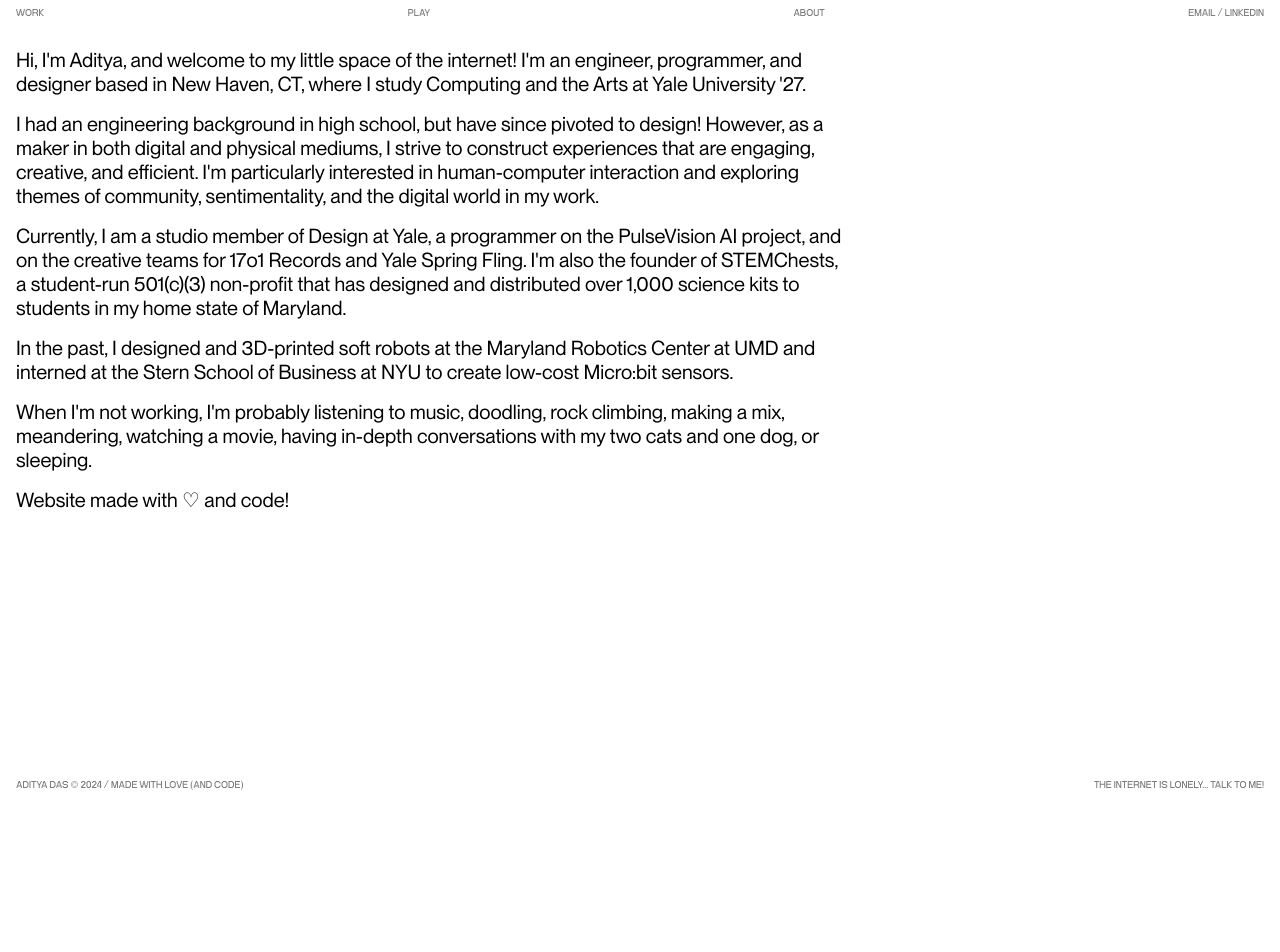
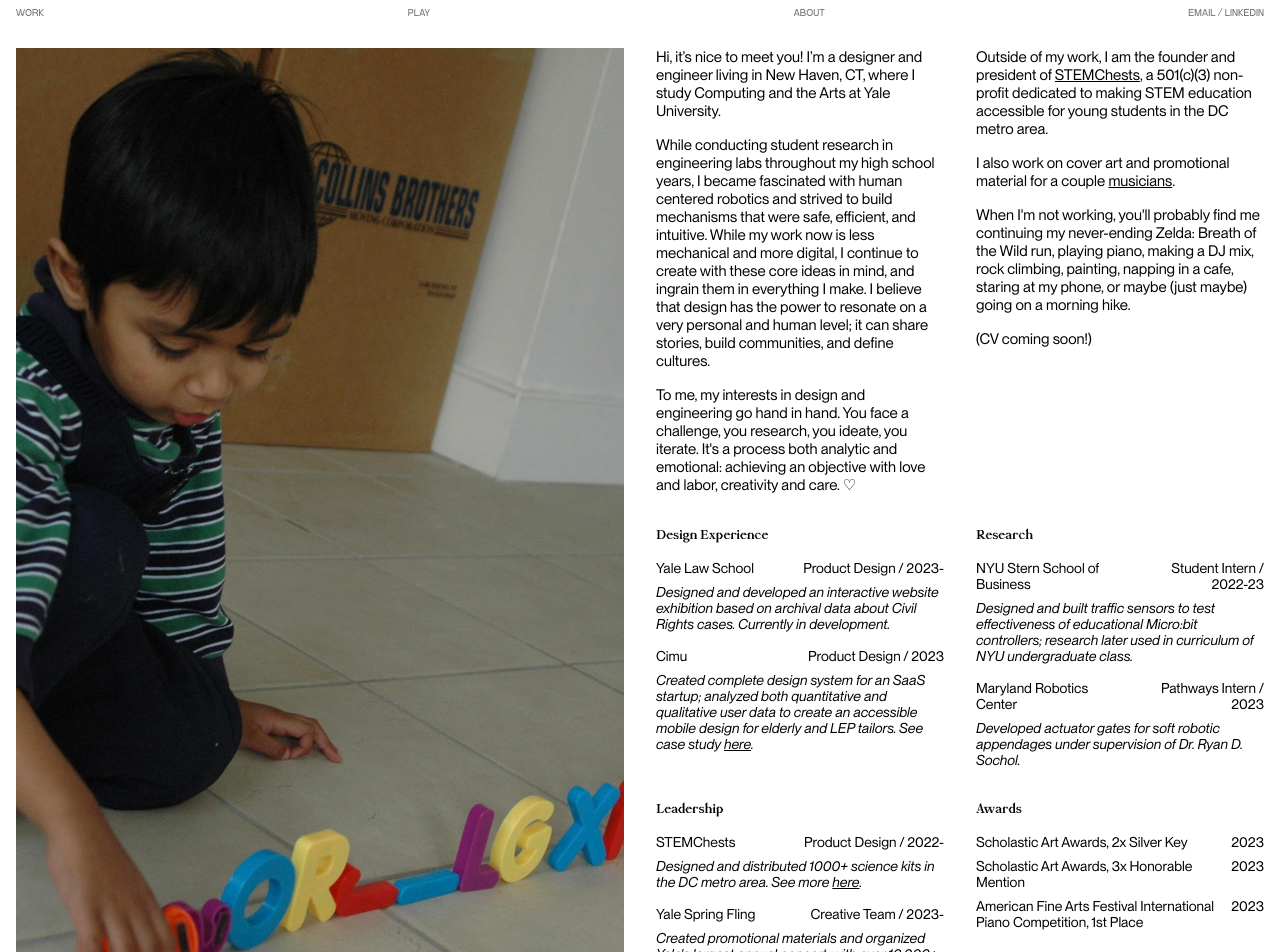
Before and after one commit to chainsawmaiden/aditya-das-portfolio, a Next.js app: page /about in a window 1280 px wide. Shown: the top 952 px of the page. Before the commit the page ends 800 px from the top, so only its background shows below. Built offline with nearby package versions, Linux system fonts and the light colour scheme.

Commit message:
about me

```diff
--- a/app/about/page.tsx
+++ b/app/about/page.tsx
@@ -2,6 +2,12 @@ import Footer from '@/components/footer'
 import NavBar from '@/components/navbar'
 import React from 'react'
 import { Metadata } from 'next'
+import TwoColumn from '@/components/twoColumn';
+import Experience from '@/components/experience';
+import Link from 'next/link';
+import Img from '@/components/img';
+
+import me from '@/public/images/home/me.jpg'
 
 export const metadata: Metadata = {
   title: "Aditya Das | About",
@@ -11,19 +17,80 @@ export default function AboutPage() {
   return (
     <main className="w-full px-4 font-ppneuemontreal text-smnm gap-0 flex flex-col min-h-screen">
       <NavBar />
-      <article className='flex flex-col w-2/3 gap-4 font-ppneuemontreal text-mdnm'>
-      <p>Hi, I'm Aditya, and welcome to my little space of the internet! I'm an engineer, programmer, and designer based in New Haven, CT, where I study Computing and the Arts at Yale University '27.</p>
+      <article className='xl:grid grid-cols-2 gap-8'>
 
-      <p>I had an engineering background in high school, but have since pivoted to design! However, as a maker in both digital and physical mediums, I strive to construct experiences that are engaging, creative, and efficient. I'm particularly interested in human-computer interaction and exploring themes of community, sentimentality, and the digital world in my work.</p>
+        <div className='xl:block hidden'><Img src={me} hfill/></div>
 
-      <p>Currently, I am a studio member of Design at Yale, a programmer on the PulseVision AI project, and on the creative teams for 17o1 Records and Yale Spring Fling. I'm also the founder of STEMChests, a student-run 501(c)(3) non-profit that has designed and distributed over 1,000 science kits to students in my home state of Maryland.</p>
+        <section className='flex flex-col sm:grid grid-cols-2 lg:grid-cols-3 xl:grid-cols-2 gap-8'>
 
-      <p>In the past, I designed and 3D-printed soft robots at the Maryland Robotics Center at UMD and interned at the Stern School of Business at NYU to create low-cost Micro:bit sensors.</p>
+          <section className='flex flex-col gap-4'>
+            <p>Hi, it’s nice to meet you! I’m a designer and engineer living in New Haven, CT, where I study Computing and the Arts at Yale University.</p>
 
-      <p>When I'm not working, I'm probably listening to music, doodling, rock climbing, making a mix, meandering, watching a movie, having in-depth conversations with my two cats and one dog, or sleeping.</p>
+            <p>While conducting student research in engineering labs throughout my high school years, I became fascinated with human centered robotics and strived to build mechanisms that were safe, efficient, and intuitive. While my work now is less mechanical and more digital, I continue to create with these core ideas in mind, and ingrain them in everything I make. I believe that design has the power to resonate on a very personal and human level; it can share stories, build communities, and define cultures.</p>
 
-      <p>Website made with ♡ and code!</p>
+            <p>To me, my interests in design and engineering go hand in hand. You face a challenge, you research, you ideate, you iterate. It's a process both analytic and emotional: achieving an objective with love and labor, creativity and care. ♡</p>
+          </section>
+
+          <section className='flex flex-col gap-4 bg-red'>
+            <p>Outside of my work, I am the founder and president of <Link className='underline' href='https://stemchests.com/'>STEMChests</Link>, a 501(c)(3) non-profit dedicated to making STEM education accessible for young students in the DC metro area.</p>
+
+            <p>I also work on cover art and promotional material for a couple <Link className='underline' href='https://www.instagram.com/p/C42o53fo9Iz/'>musicians</Link>.</p>
+
+            <p>When I'm not working, you'll probably find me continuing my never-ending Zelda: Breath of the Wild run, playing piano, making a DJ mix, rock climbing, painting, napping in a cafe, staring at my phone, or maybe (just maybe) going on a morning hike.</p>
+
+            <p>(CV coming soon!)</p>
+          </section>
+
+          <section className='flex flex-col gap-4 text-sm leading-4'>
+            <h3 className='font-ppmondwest text-sm font-bold leading-[18px]'>Design Experience</h3>
+
+            <Experience title='Yale Law School' year='Product Design / 2023-'>
+            Designed and developed an interactive website exhibition based on archival data about Civil Rights cases. Currently in development.
+            </Experience>
+
+            <Experience title='Cimu' year='Product Design / 2023'>
+            Created complete design system for an SaaS startup; analyzed both quantitative and qualitative user data to create an accessible mobile design for elderly and LEP tailors. See case study <Link className='underline' href='/cimu/casestudy'>here</Link>.
+            </Experience>
+          </section>
+
+          <section className='flex flex-col gap-4 text-sm leading-4'>
+            <h3 className='font-ppmondwest text-sm font-bold leading-[18px]'>Research</h3>
+
+            <Experience title='NYU Stern School of Business' year='Student Intern / 2022-23'>
+              Designed and built traffic sensors to test effectiveness of educational Micro:bit controllers; research later used in curriculum of NYU undergraduate class.
+            </Experience>
+
+            <Experience title='Maryland Robotics Center' year='Pathways Intern / 2023'>
+              Developed actuator gates for soft robotic appendages under supervision of Dr. Ryan D. Sochol.
+            </Experience>
+          </section>
+
+          <section className='flex flex-col gap-4 text-sm leading-4'>
+            <h3 className='font-ppmondwest text-sm font-bold leading-[18px]'>Leadership</h3>
+
+            <Experience title='STEMChests' year='Product Design / 2022-'>
+            Designed and distributed 1000+ science kits in the DC metro area. See more <Link className='underline' href='https://www.stemchests.com'>here</Link>.
+            </Experience>
+
+            <Experience title='Yale Spring Fling' year='Creative Team / 2023-'>
+            Created promotional materials and organized Yale's largest annual concert, with over 10,000+ attendees.
+            </Experience>
+
+            <Experience title='Design at Yale' year='Studio Member / 2023-'>
+            Collaborateds on and managed various projects for Yale's only student-run design studio.
+            </Experience>
+          </section>
+
+          <section className='flex flex-col text-sm leading-4'>
+            <h3 className='font-ppmondwest text-sm font-bold leading-[18px] mb-4'>Awards</h3>
+
+            <Experience title='Scholastic Art Awards, 2x Silver Key' year='2023'></Experience>
+            <Experience title='Scholastic Art Awards, 3x Honorable Mention' year='2023'></Experience>
+            <Experience title='American Fine Arts Festival International Piano Competition, 1st Place' year='2023'></Experience>
+          </section>
+        </section>
       </article>
+
       <Footer />
     </main>
   )
--- a/app/cimu/page.tsx
+++ b/app/cimu/page.tsx
@@ -48,9 +48,8 @@ export default function CimuPage() {
 
         <ButtonSmall href='/cimu/casestudy' text='Read my full case study here' centered></ButtonSmall>
       </Gallery>
-      <DividerLight />
 
-      <ButtonLarge href='/popcorn' text='Next Project'></ButtonLarge>
+      <ButtonLarge href='/popcorn' text='Next Project' caseStudy></ButtonLarge>
     </PortfolioPage>
   )
 }
--- a/app/makemewhole/page.tsx
+++ b/app/makemewhole/page.tsx
@@ -17,7 +17,11 @@ import ColumnImgs from '@/components/columnImgs'
 import ButtonLarge from '@/components/buttonLarge'
 import DividerLight from '@/components/dividerLight'
 import ImageCaption from '@/components/imageCaption'
+import { Metadata } from 'next'
 
+export const metadata: Metadata = {
+  title: "Aditya Das | Make Me Whole Again",
+};
 
 export default function PopcornPage() {
   return (
@@ -36,7 +40,6 @@ export default function PopcornPage() {
         <ColumnImgs src1={behind1} src2={behind2} colvideo/>
         <ImageCaption>Behind the scenes.</ImageCaption>
       </Gallery>
-      <DividerLight />
 
       <ButtonLarge href='/cimu' text='Next Project'></ButtonLarge>
     </PortfolioPage>
--- a/app/popcorn/page.tsx
+++ b/app/popcorn/page.tsx
@@ -69,7 +69,6 @@ export default function PopcornPage() {
         <ImageCaption>Thanks for watching!</ImageCaption>
 
       </Gallery>
-      <DividerLight />
 
       <ButtonLarge href='/makemewhole' text='Next Project'></ButtonLarge>
     </PortfolioPage>
--- a/components/dividerLight.tsx
+++ b/components/dividerLight.tsx
@@ -1,7 +1,7 @@
 import React from 'react'
 
-export default function DividerLight({text}: {text?: boolean}) {
+export default function DividerLight({text, next, black}: {text?: boolean, next?: boolean, black?: boolean,}) {
   return (
-    <hr className={`border-solid border-gray-200 w-full ${text && 'max-w-text'}`} />
+    <hr className={`border-solid ${black ? 'border-black' : 'border-gray-200'} w-full ${text && 'max-w-text'} ${next && '-mt-4'}`} />
   )
 }
--- /dev/null
+++ b/components/experience.tsx
@@ -0,0 +1,13 @@
+import React from 'react'
+
+export default function Experience({title, year, children}: Readonly<{title?: string, year?: string, children?: React.ReactNode}>) {
+  return (
+    <div className='flex flex-col gap-2'>
+      <div className='flex justify-between gap-2'>
+        <p>{title}</p>
+        <p className='text-end'>{year}</p>
+      </div>
+      <p className='italic *text-xsnm'>{children}</p>
+    </div>
+  )
+}
--- a/components/footer.tsx
+++ b/components/footer.tsx
@@ -1,12 +1,12 @@
 import Link from 'next/link'
 import React from 'react'
+import DividerLight from './dividerLight'
 
 export default function Footer({article}: {article?: boolean}) {
   return (
     <>
     <div className='grow'></div>
-    <footer className={`${article && 'px-3'} mt-[4.5rem] pb-1 w-full sticky top-0 left-0 opacity-50 text-black flex font-ppneuebit font-bold text-sm uppercase justify-between justify-self-end`}>
-
+    <footer className={`${article && 'px-3'} mt-16 pb-1 w-full sticky top-0 left-0 opacity-50 text-black flex justify-between font-ppneuebit font-bold text-sm uppercase justify-self-end`}>
       <Link href='/' className="hover:opacity-80 transition">Aditya Das © 2024<span className="sm:inline hidden"> / Made with love (and code)</span></Link>
       <Link href='mailto:aditya.das@yale.edu' target='_blank' className="hover:opacity-80 transition"><span className="sm:inline hidden">The internet is lonely... </span>talk to me!</Link>
     </footer>
--- a/components/portfolioPage.tsx
+++ b/components/portfolioPage.tsx
@@ -6,7 +6,7 @@ export default function PortfolioPage({ children, }: Readonly<{ children: React.
   return (
     <main className="w-full px-4 font-ppneuemontreal text-mdnm">
       <NavBar />
-      <section className='w-full flex flex-col gap-8 -mb-8'>
+      <section className='w-full flex flex-col gap-8'>
         {children}
       </section>
       <Footer />
```
Also changed, not shown: components/buttonLarge.tsx (+8 -4 lines), 2 other files (tests, documents, lock files or other folders).
